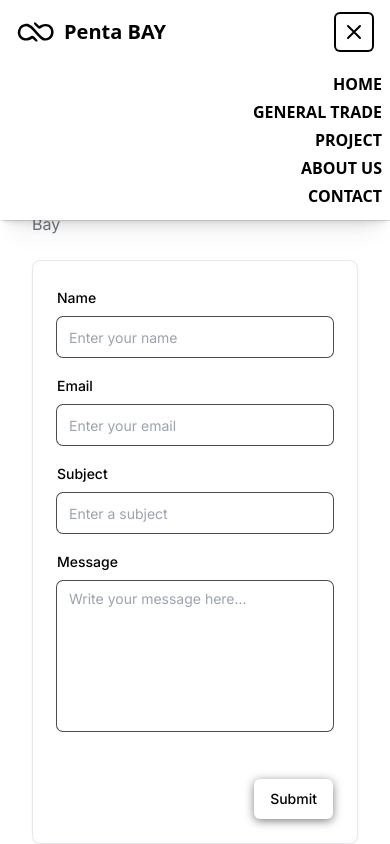
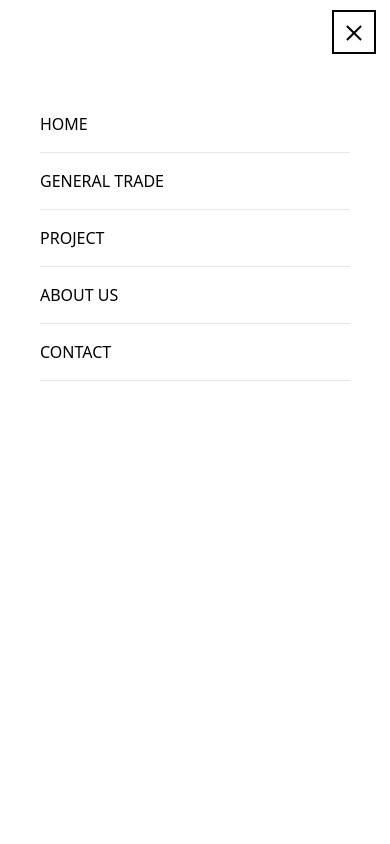
Before and after one commit to mtr0930/pentabay-fe, a Next.js app: page /contact in a window 390 px wide. Both pictures are taken after a click on the button 354 px from the left and 32 px from the top of the page. Shown: the top 844 px of the page. Built offline with nearby package versions, Linux system fonts and the light colour scheme.

Commit message:
update navbar and menuoverlay

```diff
--- a/app/contact/styles.css
+++ b/app/contact/styles.css
@@ -81,7 +81,7 @@ textarea {
   padding: 10px;
 }
 
-button {
+.submit-button {
   background-color: white;
   color: black;
   box-shadow: 0 2px 10px var(--black-a7);
--- a/app/generaltrade/page.tsx
+++ b/app/generaltrade/page.tsx
@@ -1,3 +1,4 @@
+'use client'
 
 export default function Page() {
     return (
--- a/app/globals.css
+++ b/app/globals.css
@@ -59,3 +59,22 @@ header {
   color: var(--violet-11);
   box-shadow: inset 0 -1px 0 0 currentColor, 0 1px 0 0 currentColor;
 }
+
+@media (min-width: 950px) {
+  .hamburger {
+      display: none;
+  }
+}
+
+@media (max-width: 950px) {
+  .navbar {
+    display: none;
+  }
+}
+
+@media (min-width: 950px) {
+  .menuOverlay {
+    opacity: 0;
+    transform: translateX(100%);
+  }
+}
--- /dev/null
+++ b/app/menuoverlay.tsx
@@ -0,0 +1,139 @@
+'use client';
+import React, { useState } from "react";
+import { useRouter } from 'next/navigation';
+
+const MenuOverlay = ({ navbarOpen, setNavbarOpen }) => {
+    const router = useRouter();
+    return (
+        <nav
+        className={`menuOverlay fixed block top-0 left-0 w-full p-10 z-10 h-screen pt-24 bg-white text-black bg-opacity-100 transform delay-100 transition-all duration-300 ${
+            navbarOpen ? "opacity-100 translate-x-0" : "opacity-0 -translate-x-full"
+        }`}
+        >
+            <div data-state="closed"  className="border-b">
+    <h3  data-state="closed" className="flex">
+      <button
+        type="button"
+        aria-controls="radix-:r29:"
+        aria-expanded="false"
+        data-state="closed"
+
+        id="radix-:r28:"
+        className="flex-1 py-4 font-medium transition-all hover:underline [&amp;[data-state=open]>svg]:rotate-180 flex items-center justify-between"
+        data-radix-collection-item=""
+        onClick={() => {
+            setNavbarOpen(!navbarOpen);
+            router.push('/');
+            }}
+      >
+      HOME
+      </button>
+    </h3>
+  </div>
+  <div data-state="closed"  className="border-b">
+    <h3  data-state="closed" className="flex">
+      <button
+        type="button"
+        aria-controls="radix-:r2b:"
+        aria-expanded="false"
+        data-state="closed"
+
+        id="radix-:r2a:"
+        className="flex-1 py-4 font-medium transition-all hover:underline [&amp;[data-state=open]>svg]:rotate-180 flex items-center justify-between"
+        data-radix-collection-item=""
+        onClick={() => {
+            setNavbarOpen(!navbarOpen);
+            router.push('/generaltrade');
+            }}
+      >
+      GENERAL TRADE
+        {/* <svg
+          xmlns="http://www.w3.org/2000/svg"
+          width="24"
+          height="24"
+          viewBox="0 0 24 24"
+          fill="none"
+          stroke="currentColor"
+          strokeWidth="2"
+          strokeLinecap="round"
+          strokeLinejoin="round"
+          className="h-4 w-4 shrink-0 transition-transform duration-200"
+        >
+          <path d="m6 9 6 6 6-6"></path>
+        </svg> */}
+      </button>
+    </h3>
+    <div
+      data-state="closed"
+      id="radix-:r2b:"
+      role="region"
+      aria-labelledby="radix-:r2a:"
+
+      className="hidden overflow-hidden text-sm transition-all data-[state=closed]:animate-accordion-up data-[state=open]:animate-accordion-down"
+    ></div>
+  </div>
+  <div data-state="closed"  className="border-b">
+    <h3  data-state="closed" className="flex">
+      <button
+        type="button"
+        aria-controls="radix-:r2d:"
+        aria-expanded="false"
+        data-state="closed"
+        id="radix-:r2c:"
+        className="flex-1 py-4 font-medium transition-all hover:underline [&amp;[data-state=open]>svg]:rotate-180 flex items-center justify-between"
+        data-radix-collection-item=""
+        onClick={() => {
+            setNavbarOpen(!navbarOpen);
+            router.push('/project');
+            }}
+      >
+      PROJECT
+      </button>
+    </h3>
+  </div>
+  <div data-state="closed"  className="border-b">
+    <h3  data-state="closed" className="flex">
+      <button
+        type="button"
+        aria-controls="radix-:r2f:"
+        aria-expanded="false"
+        data-state="closed"
+
+        id="radix-:r2e:"
+        className="flex-1 py-4 font-medium transition-all hover:underline [&amp;[data-state=open]>svg]:rotate-180 flex items-center justify-between"
+        data-radix-collection-item=""
+        onClick={() => {
+            setNavbarOpen(!navbarOpen);
+            router.push('/aboutus');
+            }}
+      >
+      ABOUT US
+        </button>
+    </h3>
+  </div>
+  <div data-state="closed"  className="border-b">
+    <h3  data-state="closed" className="flex">
+      <button
+        type="button"
+        aria-controls="radix-:r2h:"
+        aria-expanded="false"
+        data-state="closed"
+
+        id="radix-:r2g:"
+        className="flex-1 py-4 font-medium transition-all hover:underline [&amp;[data-state=open]>svg]:rotate-180 flex items-center justify-between"
+        data-radix-collection-item=""
+        onClick={() => {
+            setNavbarOpen(!navbarOpen);
+            router.push('/contact');
+            }}
+      >
+      CONTACT
+      </button>
+    </h3>
+  </div>
+
+        </nav>
+);
+};
+
+export default MenuOverlay;
--- a/app/navbar.tsx
+++ b/app/navbar.tsx
@@ -3,14 +3,16 @@ import Link from "next/link";
 import Image from "next/image";
 import { JSX, SVGProps, useState } from "react";
 import React from 'react';
-
+import MenuOverlay from "./menuoverlay";
 
 
 export default function NavBar() {
+  const [navbarOpen, setNavbarOpen] = useState(false);
   const [isClick, setIsClick] = useState(false);
 
   const toggleNavbar = () => {
     setIsClick(!isClick);
+    setNavbarOpen(!navbarOpen);
   }
 
   return (
@@ -19,7 +21,7 @@ export default function NavBar() {
       <div className="max-w-7xl mx-auto px-4 sm:px-6 lg:px-8">
         <div className="flex items-center justify-between h-16">
           <div className="flex items-center space-x-2">
-          <Link className="flex items-center space-x-2" href="#">
+          <Link className="flex items-center space-x-2" href="/">
               <Image
                 alt="Penta Bay logo"
                 className="h-10 w-10"
@@ -31,61 +33,55 @@ export default function NavBar() {
                 }}
                 width="40"
               />
-              <span className="text-xl font-bold">Penta BAY</span>
+              <span className="text-2xl font-bold">Penta BAY</span>
             </Link>
           </div>
-          <div className="hidden md:block">
-            <div className="ml-4 flex items-center space-x-4 font-bold">
-              <a href="/" className=" group text-black transition duration-300">HOME<span className="block max-w-0 group-hover:max-w-full transition-all duration-500 h-0.5 bg-blue-600"></span></a>
-              <a href="/generaltrade" className=" group text-black transition duration-300">GENERAL TRADE<span className="block max-w-0 group-hover:max-w-full transition-all duration-500 h-0.5 bg-blue-600"></span></a>
-              <a href="/project" className=" group text-black transition duration-300">PROJECT<span className="block max-w-0 group-hover:max-w-full transition-all duration-500 h-0.5 bg-blue-600"></span></a>
-              <a href="/aboutus" className=" group text-black transition duration-300">ABOUT US<span className="block max-w-0 group-hover:max-w-full transition-all duration-500 h-0.5 bg-blue-600"></span></a>
-              <a href="/contact" className=" group text-black transition duration-300">CONTACT<span className="block max-w-0 group-hover:max-w-full transition-all duration-500 h-0.5 bg-blue-600"></span></a>
+          <div className="navbar">
+            <div className="ml-4 flex items-center space-x-4 font-bold text-2xl">
+              <Link href="/" className=" group text-black transition duration-300">HOME<span className="block max-w-0 group-hover:max-w-full transition-all duration-500 h-0.5 bg-blue-600"></span></Link>
+              <Link href="/generaltrade" className=" group text-black transition duration-300">GENERAL TRADE<span className="block max-w-0 group-hover:max-w-full transition-all duration-500 h-0.5 bg-blue-600"></span></Link>
+              <Link href="/project" className=" group text-black transition duration-300">PROJECT<span className="block max-w-0 group-hover:max-w-full transition-all duration-500 h-0.5 bg-blue-600"></span></Link>
+              <Link href="/aboutus" className=" group text-black transition duration-300">ABOUT US<span className="block max-w-0 group-hover:max-w-full transition-all duration-500 h-0.5 bg-blue-600"></span></Link>
+              <Link href="/contact" className=" group text-black transition duration-300">CONTACT<span className="block max-w-0 group-hover:max-w-full transition-all duration-500 h-0.5 bg-blue-600"></span></Link>
             </div>
 
           </div>
-        <div className="md:hidden flex items-center">
-          <button className="inline-flex items-center justify-center p-2 rounded-md text-black md:text-black
-          hover:text-black focus:outline-none focus:ring-2 focus:ring-inset focus:ring-black"
-          onClick={toggleNavbar}>
-            {isClick ? (
-              <svg  className="h-6 w-6"
-              xmlns="http://www.w3.org/2000/svg"
-              fill="none"
-              viewBox="0 0 24 24"
-              stroke="currentColor" >
-              <path
-                strokeLinecap="round"
-                strokeLinejoin="round"
-                strokeWidth={2}
-                d="M6 18L18 6M6 6l12 12"/>
-</svg>
-            ) : (
-              <svg  className="h-6 w-6"
-              xmlns="http://www.w3.org/2000/svg"
-              fill="none"
-              viewBox="0 0 24 24"
-              stroke="currentColor">
-              <path
-                strokeLinecap="round"
-                strokeLinejoin="round"
-                strokeWidth={2}
-                d="M4 6h16M4 12h16m-7 6h7"/>
-</svg>
-            )}
-          </button>
+        <div className="hamburger flex items-center">
+              <button
+              className="lg:hidden flex top-0 right-0 z-20 relative w-10 h-10 text-white focus:outline-none"
+              onClick={() => setNavbarOpen(!navbarOpen)}
+              >
+                <div className="absolute w-5 transform -translate-x-1/2 -translate-y-1/2 left-1/2 top-1/2">
+                    <span
+                    className={`absolute h-0.5 w-5 bg-black transform transition duration-300 ease-in-out ${
+                        navbarOpen ? "rotate-45 delay-200" : "-translate-y-1.5"
+                    }`}
+                    ></span>
+                    <span
+                    className={`absolute h-0.5 bg-black transform transition-all duration-200 ease-in-out ${
+                        navbarOpen ? "w-0 opacity-50" : "w-5 delay-200 opacity-100"
+                    }`}
+                    ></span>
+                    <span
+                    className={`absolute h-0.5 w-5 bg-black transform transition duration-300 ease-in-out ${
+                        navbarOpen ? "-rotate-45 delay-200" : "translate-y-1.5"
+                    }`}
+                    ></span>
+                </div>
+              </button>
         </div>
         </div>
       </div>
-        {isClick && (
+        {/* {isClick && (
           <div className="px-2 pt-2 pb-3 space-y-1 sm:px-3 text-right font-bold">
               <a href="/" className=" group block text-black transition duration-300">HOME</a>
-              <Link href="/generaltrade" className=" group block text-black transition duration-300">GENERAL TRADE</Link>
+              <a href="/generaltrade" className=" group block text-black transition duration-300">GENERAL TRADE</a>
               <a href="/project" className=" group block text-black transition duration-300">PROJECT</a>
               <a href="/aboutus" className=" group block text-black transition duration-300">ABOUT US</a>
               <a href="/contact" className=" group block text-black transition duration-300">CONTACT</a>
           </div>
-        )}
+        )} */}
+        <MenuOverlay navbarOpen={navbarOpen} setNavbarOpen={setNavbarOpen} />
     </nav>
     </>
   )
--- a/app/page.tsx
+++ b/app/page.tsx
@@ -1,10 +1,12 @@
 'use client'
 import Image from "next/image";
 import Slider from "./slider";
+import NavBar from "./navbar";
+import Footer from "./footer";
 
 export default function Home() {
   return (
-      <div className="bg-white mt-16">
+    <div className="bg-white mt-16">
           <Slider/>
           <section className="container mx-auto px-4 py-8 max-w-7xl">
             <div className="gap-8 block">
```
Also changed, not shown: app/generaltrade/layout.tsx (deleted, +0 -17 lines).
